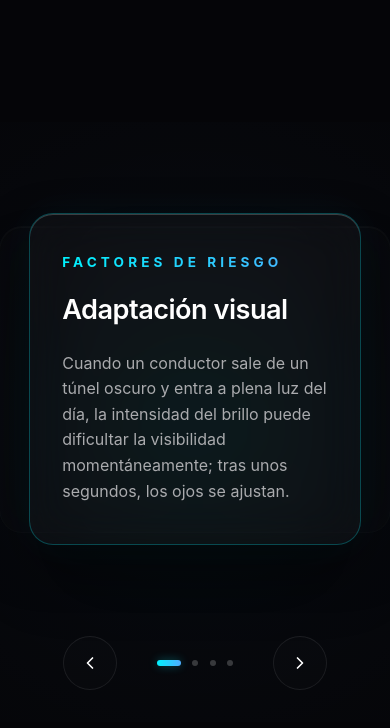
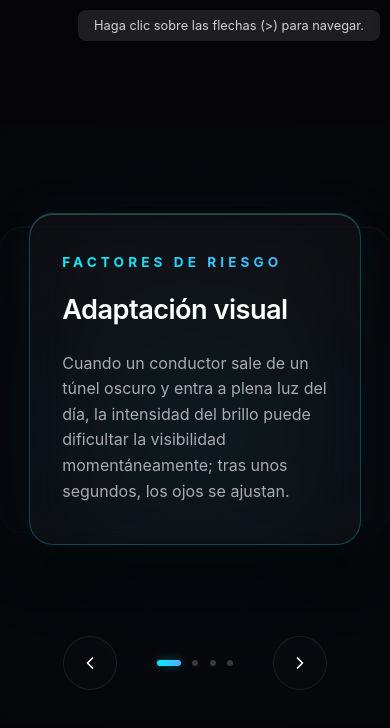
Before and after one commit to andres-caro01/U1_Factor_Humano_en_la_Seguridad_Vial, a plain HTML site: page FactorRiesgo/index.html in a window 390 px wide. Shown: the top 728 px of the page. Drawn offline with Linux system fonts and the light colour scheme.

Commit message:
Update index.html

```diff
--- a/FactorRiesgo/index.html
+++ b/FactorRiesgo/index.html
@@ -13,6 +13,7 @@
             --card-border: rgba(255, 255, 255, 0.08);
             --text-primary: #ffffff;
             --text-secondary: #aaabae;
+            --instruction-bg: rgba(255, 255, 255, 0.1);
         }
 
         * {
@@ -32,6 +33,27 @@
             align-items: center;
             overflow: hidden;
             perspective: 1000px;
+            position: relative; /* Importante para el posicionamiento absoluto */
+        }
+
+        /* Instrucción Flotante */
+        .instruction-overlay {
+            position: absolute;
+            top: 20px;
+            right: 20px;
+            background: var(--instruction-bg);
+            padding: 10px 20px;
+            border-radius: 8px;
+            font-size: 0.9rem;
+            color: rgba(255, 255, 255, 0.8);
+            z-index: 20; /* Asegurar que esté sobre todo */
+            backdrop-filter: blur(5px);
+            opacity: 0;
+            animation: fadeIn 1s ease 2s forwards; /* Aparecer después de 2 segundos */
+        }
+
+        @keyframes fadeIn {
+            to { opacity: 1; }
         }
 
         /* Fondo decorativo sutil */
@@ -240,10 +262,8 @@
         }
 
         @media (max-width: 768px) {
-            .text-card {
-                width: 85%;
-                padding: 2.5rem 2rem;
-            }
+            .instruction-overlay { font-size: 0.8rem; padding: 8px 16px; top: 10px; right: 10px; }
+            .text-card { width: 85%; padding: 2.5rem 2rem; }
             .text-card h2 { font-size: 1.7rem; }
             .text-card p { font-size: 1rem; }
             .text-card.next { transform: translate3d(40px, 0, -120px) rotateY(-20deg); }
@@ -255,16 +275,18 @@
 
     <div class="bg-glow"></div>
 
+    <div class="instruction-overlay">Haga clic sobre las flechas (>) para navegar.</div>
+
     <div class="carousel-container">
         <div class="carousel-stage">
 
-            <div class="text-card">
+            <div class="text-card active">
                 <div class="card-number">Factores de Riesgo</div>
                 <h2>Adaptación visual</h2>
                 <p>Cuando un conductor sale de un túnel oscuro y entra a plena luz del día, la intensidad del brillo puede dificultar la visibilidad momentáneamente; tras unos segundos, los ojos se ajustan.</p>
             </div>
 
-            <div class="text-card">
+            <div class="text-card next">
                 <div class="card-number">Factores de Riesgo</div>
                 <h2>Adaptación auditiva</h2>
                 <p>Un ciclista que transita por una calle ruidosa puede acostumbrarse al sonido constante de motores y bocinas, dejando de reaccionar a algunos de ellos.</p>
@@ -276,7 +298,7 @@
                 <p>En largas distancias y a velocidades constantes, conductores y motociclistas pueden percibir la velocidad como menor de lo que realmente es.</p>
             </div>
 
-            <div class="text-card">
+            <div class="text-card prev">
                 <div class="card-number">Factores de Riesgo</div>
                 <h2>Adaptación olfativa</h2>
                 <p>Si un vehículo emite olores inusuales por una falla, el sistema olfativo se ajusta y el olor parece desaparecer, pudiendo ignorarse problemas de seguridad.</p>
```
